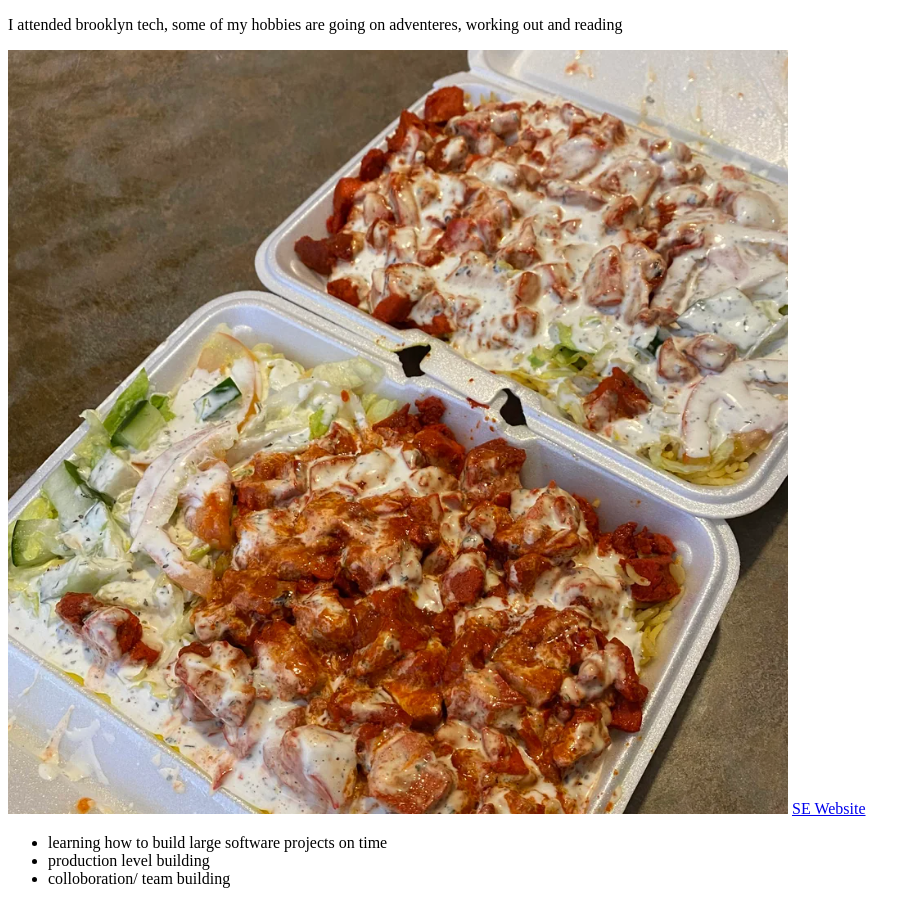
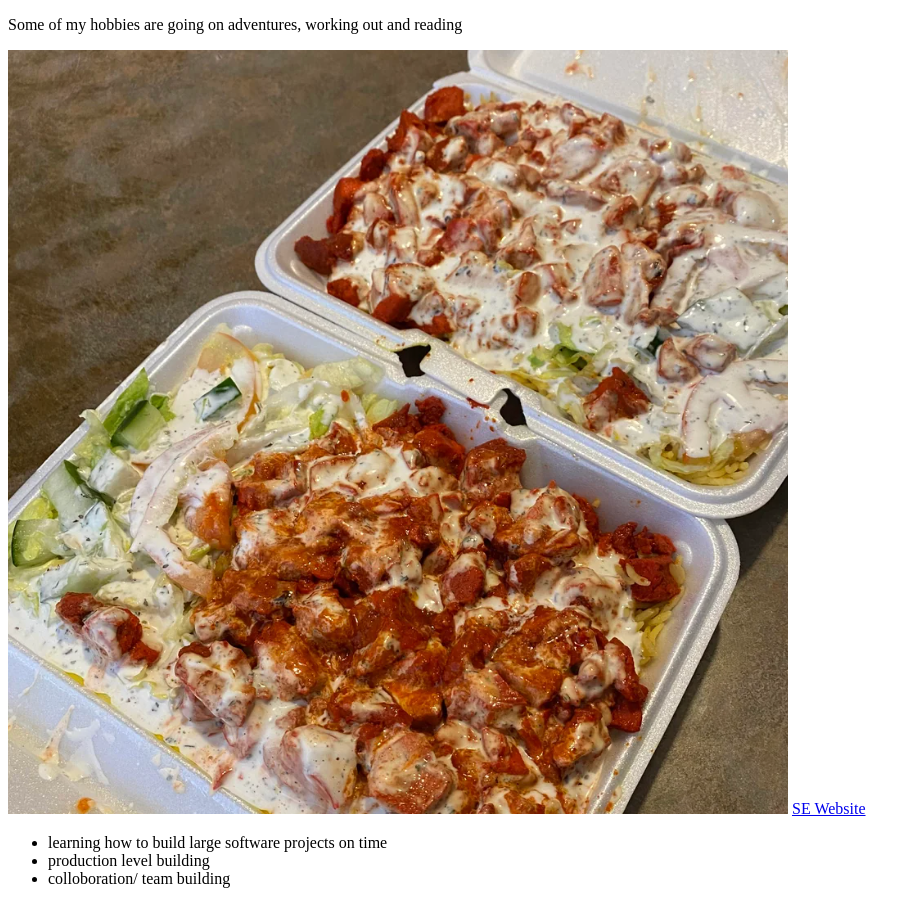
Before and after one commit to kosausrk/kosausrk.github.io, a plain HTML site: page index.html in a window 1280 px wide. Shown: the whole page, without its empty margins (0-920 px from the left). Drawn offline with Linux system fonts and the light colour scheme.

Commit message:
new changes

```diff
--- a/index.html
+++ b/index.html
@@ -6,7 +6,7 @@
     <title>koushik's webpage</title>
 </head>
 <body>
-    <p>I attended brooklyn tech, some of my hobbies are going on adventeres, working out and reading</p>
+    <p>Some of my hobbies are going on adventures, working out and reading</p>
     <img src="gyro.png" alt="" srcset="">
     <a href = "https://www.se.rit.edu/~swen-101/00/index.html">SE Website</a>
 
```
